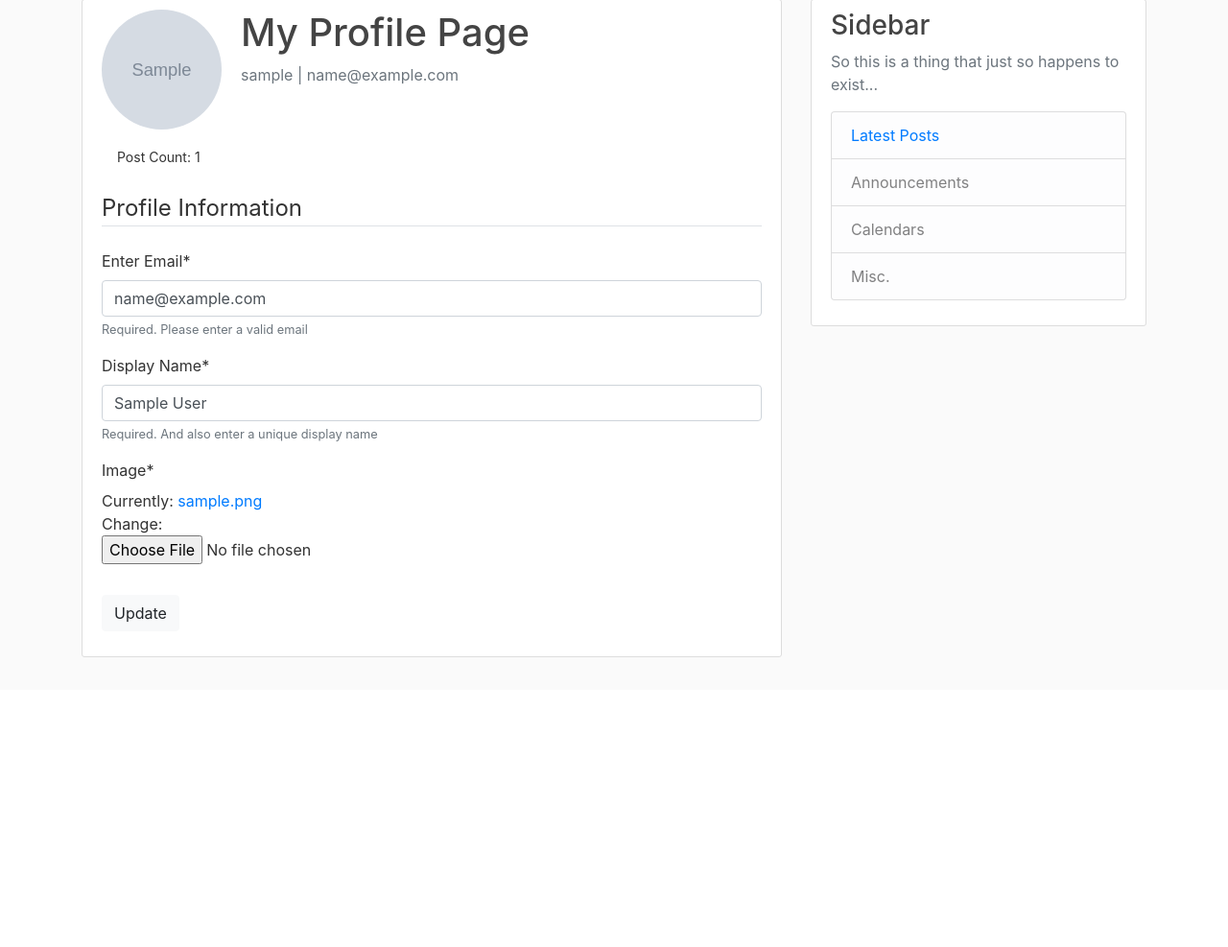
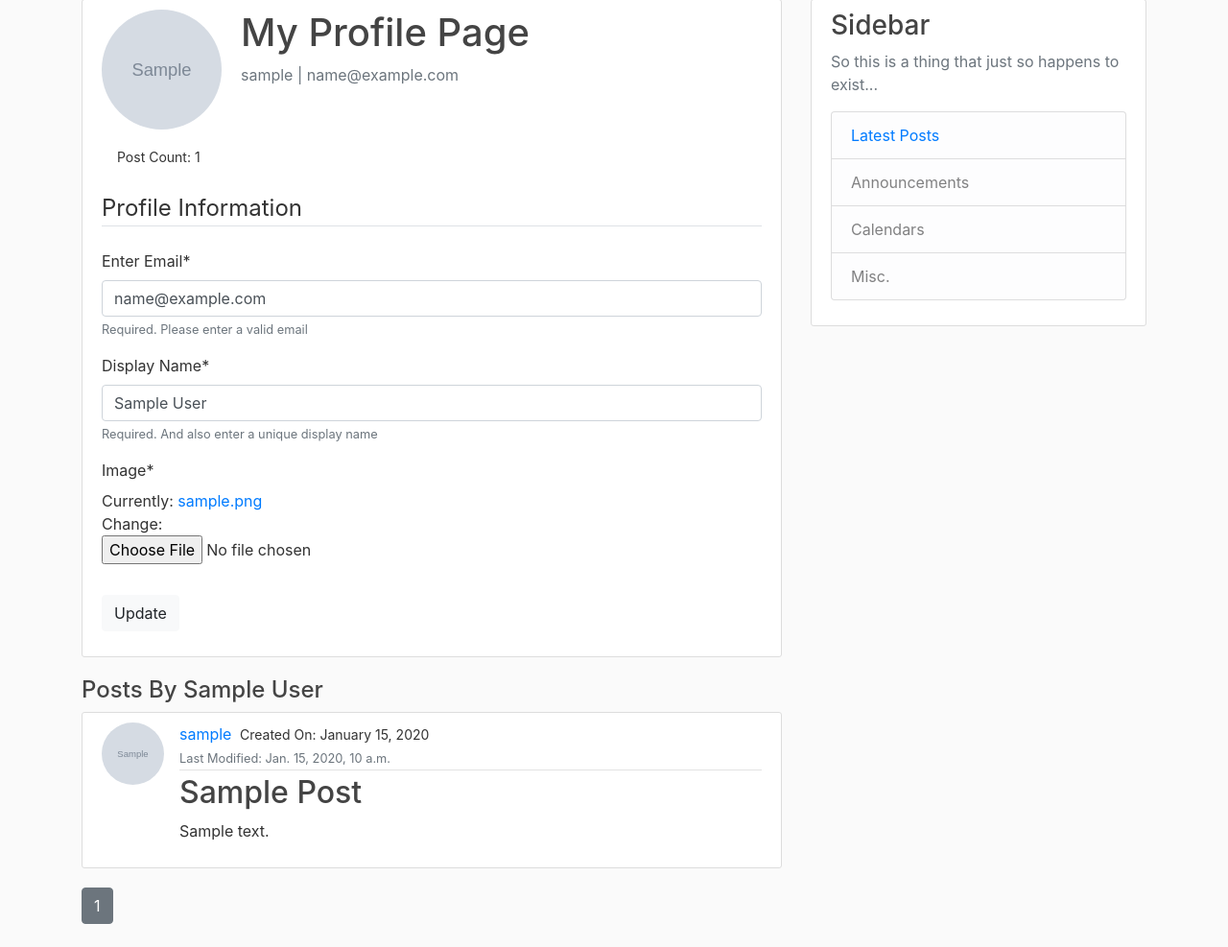
Before and after one commit to MalikMAlna/blogick, a Django app: page /profile/ in a window 1280 px wide. Shown: the part 81-1068 px from the top of the page at 96% size. Before the commit the page ends 766 px from the top, so only its background shows below. Run offline with Django 3.2, Linux system fonts and the light colour scheme; a user stored in the database is signed in; tables that the repository leaves empty hold one stand-in row (values such as "Sample post"); grey boxes marked "Sample" are stand-in pictures; some libraries are stand-ins or nearby versions.

Commit message:
Adding pagination to My Profile Page

```diff
--- a/authentication/templates/authentication/profile.html
+++ b/authentication/templates/authentication/profile.html
@@ -25,4 +25,63 @@
   </form>
 </div>
 
+{% if user.display_name %}
+<h4>Posts By {{user.display_name.title }}</h4>
+{% else %}
+<h4>Posts By {{ user.username.title }}</h4>
+{% endif %}
+
+{%for post in posts%}
+<article class="media content-section">
+  <img
+    class="rounded-circle article-img"
+    src="{{ post.author.profile.image.url }}"
+  />
+  <div class="media-body">
+    <div class="article-metadata">
+      <a class="mr-1" href="{% url 'profile-detail' post.author.profile.pk %}"
+        >{{ post.author }}</a
+      >
+      <small style="font-size: 14px"
+        >Created On: {{ post.date_posted|date:"F d, Y" }}</small
+      ><br />
+      <small class="text-muted"
+        >Last Modified: {{ post.date_last_modified }}</small
+      >
+    </div>
+    <h2>
+      <a class="article-title" href="{% url 'post-detail' post.pk %}"
+        >{{ post.title.title }}</a
+      >
+    </h2>
+    <p class="article-content">{{ post.content }}</p>
+  </div>
+</article>
+
+{%endfor%}
+
+{% if posts %}
+
+  {% if posts.has_previous %}
+    <a class="btn btn-light mb-4" href="?page=1">First Page</a>
+    <a class="btn btn-light mb-4" href="?page={{ posts.previous_page_number }}">Previous Page</a>
+  {% endif %}
+
+  {% for page_num in posts.paginator.page_range %}
+    {% if posts.number == page_num %}
+      <a class="btn btn-secondary mb-4" href="?page={{ page_num }}">{{ page_num }}</a>
+    {% elif page_num > posts.number|add:'-3' and page_num < posts.number|add:'3' %}
+      <a class="btn btn-light mb-4" href="?page={{ page_num }}">{{ page_num }}</a>
+    {% endif %}
+  {% endfor %}
+
+  {% if posts.has_next %}
+    <a class="btn btn-light mb-4" href="?page={{ page_obj.next_page_number }}">Next Page</a>
+    <a class="btn btn-light mb-4" href="?page={{ page_obj.paginator.num_pages }}">Last Page</a>
+  {% endif %}
+
+{%endif%}
+
+
+
 {% endblock content %}
--- a/authentication/views.py
+++ b/authentication/views.py
@@ -78,8 +78,17 @@ def profile(request):
         'au_form': au_form,
         'pu_form': pu_form
     }
+
     context["account_post_count"] = Post.objects.filter(
         author=request.user).count()
+
+    posts = Post.objects.filter(
+        author=request.user).order_by('-date_posted')
+    paginator = Paginator(posts, 3)
+    page = request.GET.get('page')
+    paginated_posts = paginator.get_page(page)
+    context["posts"] = paginated_posts
+
     return render(request, html, context)
 
 
```
